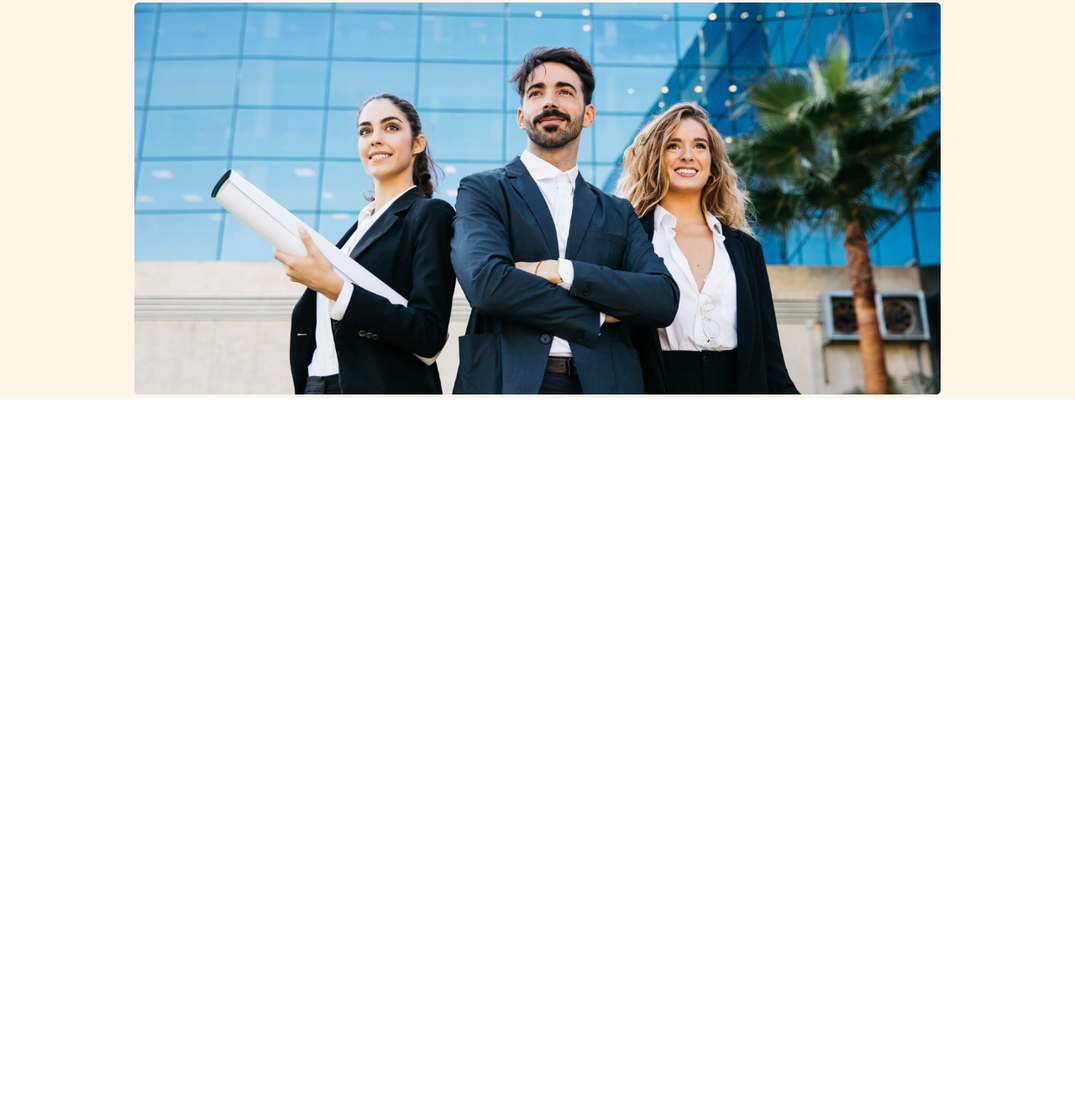
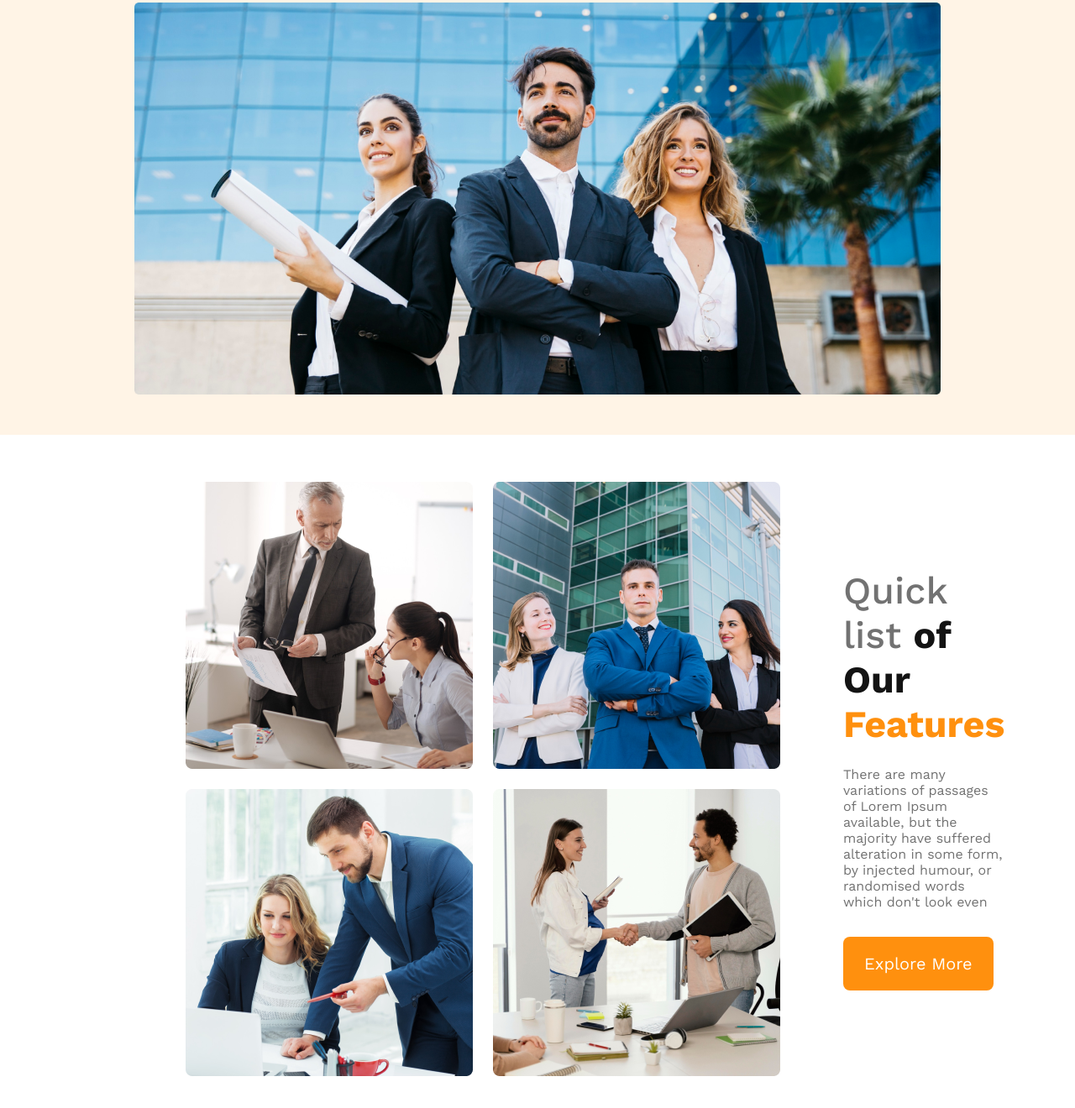
Before and after one commit to Ragib-jahan/g3-architects-website, a plain HTML site: page index.html in a window 1280 px wide. Shown: the part 458-1778 px from the top of the page at 84% size. Before the commit the page ends 932 px from the top, so only its background shows below. Drawn offline with nearby package versions, Linux system fonts and the light colour scheme.

Commit message:
featurres content added

```diff
--- a/Styles/architect.css
+++ b/Styles/architect.css
@@ -87,6 +87,7 @@ nav>ul>li>a {
 .banner img {
     margin-top: 30px;
     width: 100%;
+    padding-bottom: 2.8rem;
 
 }
 
@@ -109,3 +110,48 @@ nav>ul>li>a {
         gap: 20px;
     }
 }
+
+/* teem section start */
+main{
+    width: 75%;
+    max-width: 1440px;
+    margin: auto;
+}
+.team-container{
+    display: flex;
+    align-items: center;
+    padding:3.5rem 3.8rem;
+}
+ .team-img-container{
+    display: grid;
+    grid-template-columns: repeat(2, 1fr);
+    gap: 1.5rem;
+
+}
+.team-content{
+    padding-left: 4.7rem;
+
+}
+.teams-title{
+    font-size: 2.8rem;
+    max-width: 468px;
+}
+.Quick-list{
+    color:#727272 ;
+    font-weight: 500;
+}
+.of-Our{
+    color: #131313;
+    font-weight: 700;
+}
+.Features{
+    color: #FF900E;
+    font-weight: 700;
+}
+.teams-para{
+    max-width: 537px;
+    color: #727272;
+    font-size: 1rem;
+    margin-top: 1.5rem;
+    margin-bottom: 2rem;
+}
--- a/index.html
+++ b/index.html
@@ -9,6 +9,9 @@
 </head>
 
 <body>
+
+    <!-- Header Start -->
+
     <header>
         <div class="banner">
             <nav>
@@ -31,8 +34,25 @@
             <img src="images/banner.png" alt="">
         </div>
 
+        <!-- Header End -->
+
     </header>
     <main>
+        <!-- teem section start -->
+        <section class="team-container">
+            <div class="team-img-container">
+                <img src="images/team1.png" alt="">
+                <img src="images/team2.png" alt="">
+                <img src="images/team3.png" alt="">
+                <img src="images/team4.png" alt="">
+            </div>
+            <div class="team-content">
+                <h1 class="teams-title"><span class="Quick-list">Quick list </span><span class="of-Our">of Our </span><span class="Features">Features</span></h1>
+                <p class="teams-para">There are many variations of passages of Lorem Ipsum available, but the majority have suffered alteration in some form, by injected humour, or randomised words which don't look even</p>
+                <button class="btn-primary">Explore More</button>
+            </div>
+
+        </section>
 
     </main>
     <footer>
```
